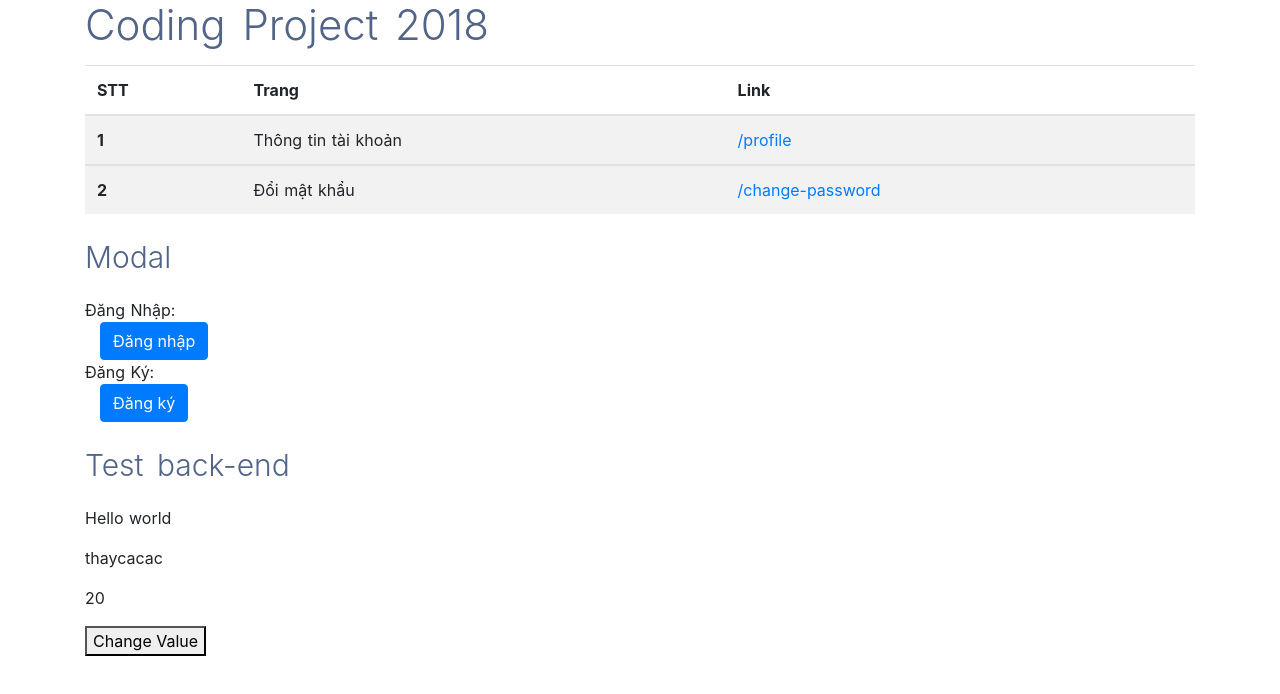
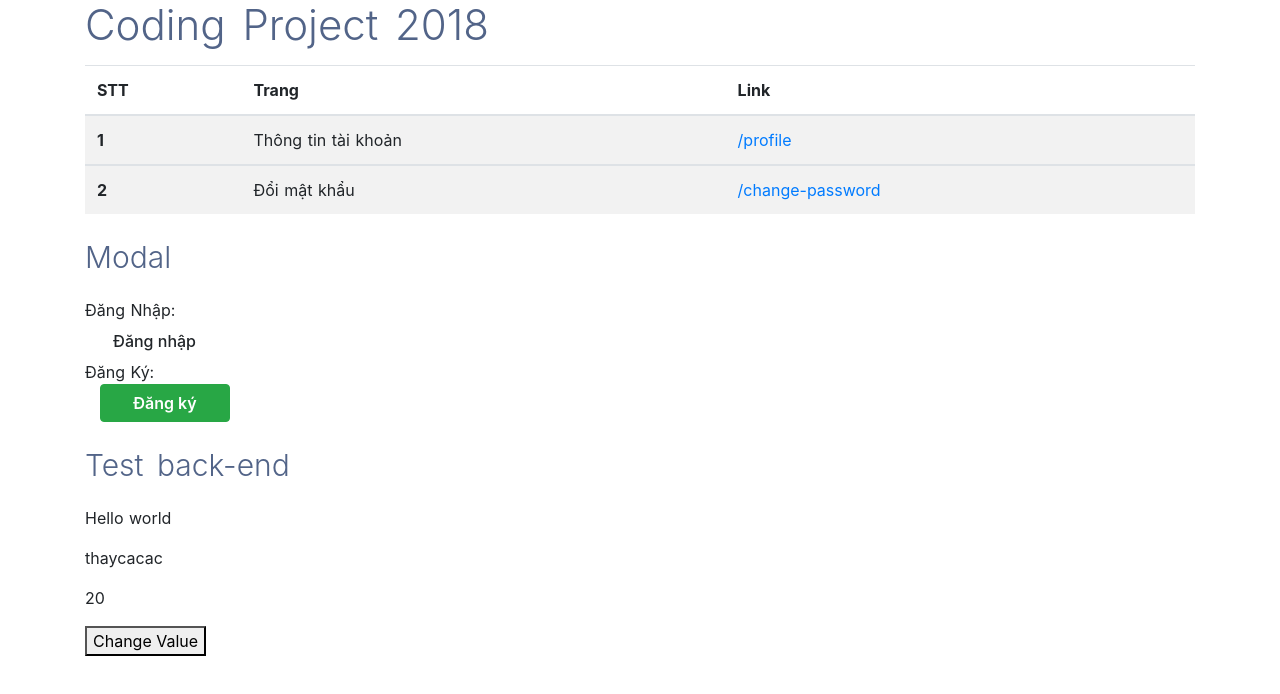
Before and after one commit to Sharp-Team/WCDI18, a Nuxt app in the folder front-end/: page / in a window 1280 px wide. Shown: the top 694 px of the page. Built offline with nearby package versions, Linux system fonts and the light colour scheme.

Commit message:
[update] color button

```diff
--- a/front-end/components/share/login.vue
+++ b/front-end/components/share/login.vue
@@ -1,6 +1,6 @@
 <template>
   <div class="container form-login">
-    <button type="button" class="btn btn-primary" data-toggle="modal" data-target="#login">
+    <button type="button" class="btn" data-toggle="modal" data-target="#login">
       Đăng nhập
     </button>
     <div class="modal fade" id="login">
@@ -26,7 +26,7 @@
                   <div class="social-btn text-right">
                     <button class="btn-block">
                       <a href="#">
-                        <img src="../../assets/images/facebook.png" alt="facebook" />
+                        <img src="~/assets/images/facebook.png" alt="facebook" />
                         <span class="text">Đăng nhập bằng Facebook</span>
                       </a>
                     </button>
@@ -35,7 +35,7 @@
                     <button class="btn-block">
                       <div class="right-social">
                         <a href="#">
-                          <img src="../../assets/images/google.png" alt="google" />
+                          <img src="~/assets/images/google.png" alt="google" />
                           <span class="text">Đăng nhập bằng Google</span>
                         </a>
                       </div>
@@ -59,6 +59,9 @@ export default {
 <style lang="scss" scoped>
 @import '~assets/scss/variable.scss';
   .form-login {
+    .btn {
+      font-weight: 500;
+    }
     .modal {
       .modal-dialog {
         .modal-content {
--- a/front-end/components/share/register.vue
+++ b/front-end/components/share/register.vue
@@ -2,7 +2,7 @@
   <div class="container form-register">
     <button
       type="button"
-      class="btn btn-primary"
+      class="btn btn-success my-btn"
       data-toggle="modal"
       data-target="#register">
       Đăng ký
@@ -202,6 +202,12 @@ export default {
 <style lang="scss" scoped>
 @import '~assets/scss/variable.scss';
   .form-register {
+    .btn {
+      font-weight: 600!important;
+    }
+    button.btn.btn-success.my-btn {
+      width: 12%;
+    }
     .modal {
       .modal-dialog {
         .modal-content {
```
